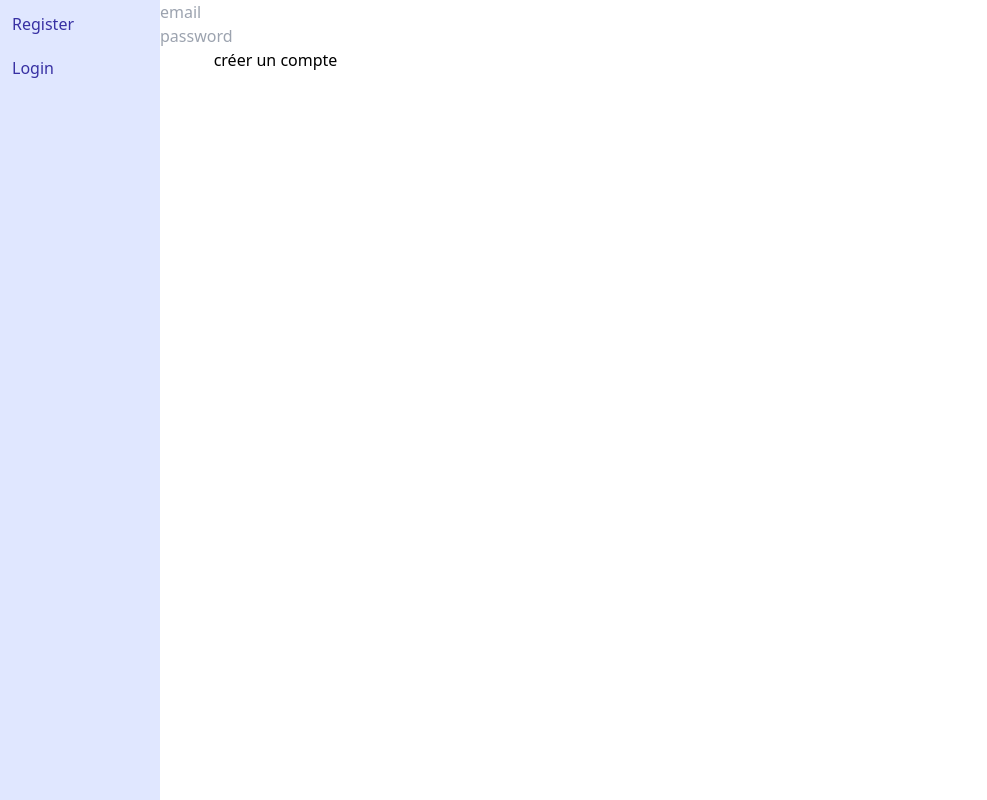
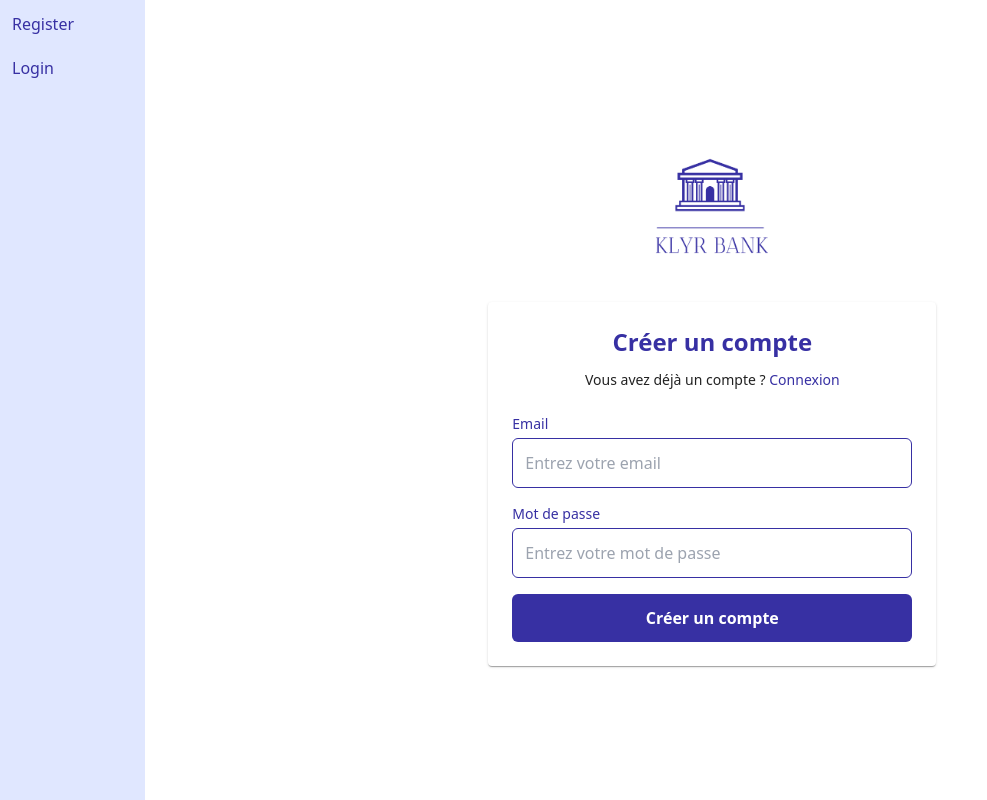
Before and after one commit to Kaylana1968/klyr-bank, a React (Vite) app in the folder frontend/: page /register in a window 1280 px wide. Shown: the whole page, without its empty margins (0-987 px from the left). Built offline with nearby package versions, Linux system fonts and the light colour scheme; no server answers.

Commit message:
add style to page register and login

```diff
--- a/frontend/src/component/Login.jsx
+++ b/frontend/src/component/Login.jsx
@@ -1,32 +1,82 @@
 import { useFormik } from "formik";
 import { LoginAPI } from "../API/LoginAPI";
+import Card from "@mui/material/Card";
+import logo_klyr_bank from "../component/pictures/klyrbank.png";
 
 function Login() {
   const { values, handleChange, handleSubmit } = useFormik({
     initialValues: {
       email: "",
-			password: ""
+      password: "",
     },
-		onSubmit: ({ email, password }) => LoginAPI(email, password)
+    onSubmit: ({ email, password }) => LoginAPI(email, password),
   });
 
   return (
-		<form onSubmit={handleSubmit}>
+    <div className="flex flex-col justify-center items-center h-screen w-full bg-gray-50">
+      <img
+        src={logo_klyr_bank}
+        alt="Logo Klyr Bank"
+        className="w-48 h-auto mb-6"
+      />
+      <Card className="p-6 w-full max-w-md bg-white shadow-lg rounded-lg">
+        <h2 className="text-center text-primary font-bold text-2xl mb-3">
+          Se connecter
+        </h2>
+        <h1 className="text-center text-sm mb-6">
+          Vous n'avez pas encore de compte ?{" "}
+          <button
+            onClick={() => (window.location.href = "/register")}
+            className="text-primary hover:underline"
+          >
+            Créer un compte
+          </button>
+        </h1>
+        <form onSubmit={handleSubmit} className="flex flex-col space-y-4">
+          <div>
+            <label
+              htmlFor="email"
+              className="block text-sm font-medium text-primary mb-1"
+            >
+              Email
+            </label>
             <input
+              id="email"
               name="email"
               type="email"
+              placeholder="Entrez votre email"
               value={values.email}
               onChange={handleChange}
+              className="w-full p-3 border border-primary rounded-md focus:outline-none focus:ring-2 focus:ring-primary focus:border-transparent"
             />
+          </div>
+          <div>
+            <label
+              htmlFor="password"
+              className="block text-sm font-medium text-primary mb-1"
+            >
+              Mot de passe
+            </label>
             <input
+              id="password"
               name="password"
               type="password"
+              placeholder="Entrez votre mot de passe"
               value={values.password}
               onChange={handleChange}
+              className="w-full p-3 border border-primary rounded-md focus:outline-none focus:ring-2 focus:ring-primary focus:border-transparent"
             />
-
-			<button type="submit">Se connecter</button>
+          </div>
+          <button
+            type="submit"
+			style={{color: "white"}}
+            className="p-3 bg-primary text-white rounded-md font-semibold hover:bg-primary-dark transition"
+          >
+            Se connecter
+          </button>
         </form>
+      </Card>
+    </div>
   );
 }
 
--- a/frontend/src/component/Register.jsx
+++ b/frontend/src/component/Register.jsx
@@ -1,6 +1,8 @@
 import { useFormik } from "formik";
 import { RegisterAPI } from "../API/RegisterAPI";
 import { useState } from "react";
+import Card from "@mui/material/Card";
+import logo_klyr_bank from "../component/pictures/klyrbank.png";
 
 function Register() {
   const [responseMessage, setResponseMessage] = useState(null);
@@ -8,7 +10,7 @@ function Register() {
   const { values, errors, touched, handleChange, handleSubmit } = useFormik({
     initialValues: {
       email: "",
-			password: ""
+      password: "",
     },
     validate: ({ email, password }) => {
       const errors = {};
@@ -21,13 +23,13 @@ function Register() {
       else if (password.length < 8)
         errors.password = "Password is too short (min 8 characters)";
       else if (
-				!["0", "1", "2", "3", "4", "5", "6", "7", "8", "9"].some(number =>
+        !["0", "1", "2", "3", "4", "5", "6", "7", "8", "9"].some((number) =>
           password.includes(number)
         )
       )
         errors.password = "Password must include at least one number";
       else if (
-				!["&", "#", "-", "_", "!", "?", "*", "@", ".", ":", ";"].some(char =>
+        !["&", "#", "-", "_", "!", "?", "*", "@", ".", ":", ";"].some((char) =>
           password.includes(char)
         )
       )
@@ -42,34 +44,85 @@ function Register() {
       } catch (error) {
         setResponseMessage(error.message);
       }
-		}
+    },
   });
 
   return (
-		<>
-			<form onSubmit={handleSubmit} className="flex flex-col">
+    <div className="flex flex-col justify-center items-center h-screen w-full bg-gray-50">
+      <img
+        src={logo_klyr_bank}
+        alt="Logo Klyr Bank"
+        className="w-48 h-auto mb-6"
+      />
+      <Card className="p-6 w-full max-w-md bg-white shadow-lg rounded-lg">
+        <h2 className="text-center text-primary font-bold text-2xl mb-3">
+          Créer un compte
+        </h2>
+        <h1 className="text-center text-sm mb-6">
+          Vous avez déjà un compte ?{" "}
+          <button
+            onClick={() => (window.location.href = "/login")}
+            className="text-primary hover:underline"
+          >
+            Connexion
+          </button>
+        </h1>
+        <form onSubmit={handleSubmit} className="flex flex-col space-y-4">
+          <div>
+            <label
+              htmlFor="email"
+              className="block text-sm font-medium text-primary mb-1"
+            >
+              Email
+            </label>
             <input
+              id="email"
               name="email"
               type="email"
-					placeholder="email"
+              placeholder="Entrez votre email"
               value={values.email}
               onChange={handleChange}
+              className="w-full p-3 border border-primary rounded-md focus:outline-none focus:ring-2 focus:ring-primary focus:border-transparent"
             />
-				{errors.email && touched.email && <span>{errors.email}</span>}
+            {errors.email && touched.email && (
+              <span className="text-red-500 text-sm">{errors.email}</span>
+            )}
+          </div>
+          <div>
+            <label
+              htmlFor="password"
+              className="block text-sm font-medium text-primary mb-1"
+            >
+              Mot de passe
+            </label>
             <input
+              id="password"
               name="password"
               type="password"
-					placeholder="password"
+              placeholder="Entrez votre mot de passe"
               value={values.password}
               onChange={handleChange}
+              className="w-full p-3 border border-primary rounded-md focus:outline-none focus:ring-2 focus:ring-primary focus:border-transparent"
             />
-				{errors.password && touched.password && <span>{errors.password}</span>}
-
-				<button type="submit">créer un compte</button>
+            {errors.password && touched.password && (
+              <span className="text-red-500 text-sm">{errors.password}</span>
+            )}
+          </div>
+          <button
+            type="submit"
+            style={{color:"white"}}
+            className="p-3 bg-primary text-white rounded-md font-semibold hover:bg-primary-dark transition"
+          >
+            Créer un compte
+          </button>
         </form>
-
-			{responseMessage && <span>{responseMessage}</span>}
-		</>
+        {responseMessage && (
+          <span className="block mt-4 text-green-500 text-center">
+            {responseMessage}
+          </span>
+        )}
+      </Card>
+    </div>
   );
 }
 
--- a/frontend/src/pages/LoginPage.jsx
+++ b/frontend/src/pages/LoginPage.jsx
@@ -2,7 +2,7 @@ import Login from "../component/Login";
 
 function LoginPage() {
 	return (
-		<div>
+		<div className="w-full">
 			<Login />
 		</div>
 	);
--- a/frontend/src/pages/RegisterPage.jsx
+++ b/frontend/src/pages/RegisterPage.jsx
@@ -1,8 +1,8 @@
-import Register from "../component/register";
+import Register from "../component/Register";
 
 function RegisterPage() {
 	return (
-		<div>
+		<div className="w-full">
 			<Register />
 		</div>
 	);
```
Also changed, not shown: frontend/src/component/pictures/klyrbank.png (added). Lines whose indentation alone changed are shown as unchanged.
